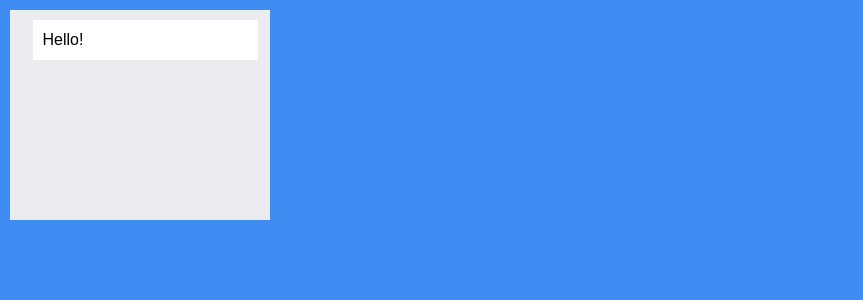
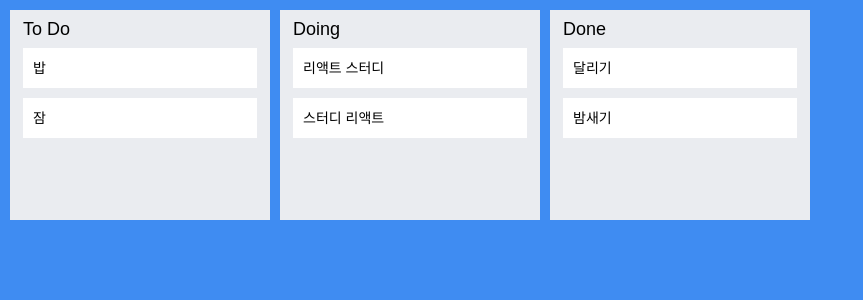
Before and after one commit to Parkjju/trello-clone, a React (Create React App) app in the folder frontend/: page / in a window 1280 px wide. Shown: the top 300 px of the page, without its empty margins (0-863 px from the left). Built offline with nearby package versions, Linux system fonts and the light colour scheme.

Commit message:
feat: 투두리스트 droppable map 적용 완료

```diff
--- a/frontend/src/App.tsx
+++ b/frontend/src/App.tsx
@@ -1,5 +1,8 @@
 import styled from 'styled-components';
-import { DragDropContext, Draggable, Droppable } from 'react-beautiful-dnd';
+import { DragDropContext, Droppable, DropResult } from 'react-beautiful-dnd';
+import { useRecoilState } from 'recoil';
+import { todoState } from './atoms';
+import BoardCard from './components/BoardCard';
 
 const Wrapper = styled.div`
     height: 100vh;
@@ -14,7 +17,6 @@ const Boards = styled.div`
 
 const Board = styled.div`
     padding-top: 10px;
-    padding-left: 10px;
     display: flex;
     flex-direction: column;
     align-items: center;
@@ -28,54 +30,70 @@ const Board = styled.div`
 
 const Title = styled.h1`
     font-weight: 500;
-    font-size: 20px;
+    font-size: 18px;
     margin-bottom: 10px;
     width: 90%;
     text-align: left;
 `;
 
-const Card = styled.div`
-    width: 90%;
-    background-color: white;
-    margin-bottom: 10px;
-    padding: 10px;
-`;
+function App() {
+    const [todos, setTodos] = useRecoilState(todoState);
+    const onDragEnd = ({ destination, source, draggableId }: DropResult) => {
+        if (!destination) return;
+        if (destination?.droppableId === source.droppableId) {
+            setTodos((allBoard) => {
+                const copyBoard = [...allBoard[source.droppableId]];
+                copyBoard.splice(source.index, 1);
+                copyBoard.splice(destination.index, 0, draggableId);
+                return {
+                    ...allBoard,
+                    [source.droppableId]: copyBoard,
+                };
+            });
+        } else {
+            setTodos((allBoard) => {
+                const copySourceBoard = [...allBoard[source.droppableId]];
+                const copyDestinationBoard = [
+                    ...allBoard[destination.droppableId],
+                ];
 
-const Text = styled.p`
-    box-sizing: border-box;
-    width: 100%;
-    white-space: normal;
-    line-height: 1.25rem;
-`;
+                copySourceBoard.splice(source.index, 1);
+                copyDestinationBoard.splice(destination.index, 0, draggableId);
 
-function App() {
-    const onDragEnd = () => {
-        return null;
+                return {
+                    ...allBoard,
+                    [source.droppableId]: copySourceBoard,
+                    [destination.droppableId]: copyDestinationBoard,
+                };
+            });
+        }
     };
     return (
         <DragDropContext onDragEnd={onDragEnd}>
             <Wrapper>
                 <Boards>
-                    <Droppable droppableId='ONE'>
+                    {Object.keys(todos).map((category, index) => {
+                        return (
+                            <Droppable key={category} droppableId={category}>
                                 {(magic) => (
                                     <Board
                                         ref={magic.innerRef}
                                         {...magic.droppableProps}
                                     >
-                                <Draggable index={1} draggableId='two'>
-                                    {(magic) => (
-                                        <Card
-                                            ref={magic.innerRef}
-                                            {...magic.dragHandleProps}
-                                            {...magic.draggableProps}
-                                        >
-                                            <Text>Hello!</Text>
-                                        </Card>
-                                    )}
-                                </Draggable>
+                                        <Title>{category}</Title>
+                                        {todos[category].map((todo, index) => (
+                                            <BoardCard
+                                                key={todo}
+                                                index={index}
+                                                draggableId={todo}
+                                            />
+                                        ))}
+                                        {magic.placeholder}
                                     </Board>
                                 )}
                             </Droppable>
+                        );
+                    })}
                 </Boards>
             </Wrapper>
         </DragDropContext>
--- a/frontend/src/atoms.ts
+++ b/frontend/src/atoms.ts
@@ -1,6 +1,28 @@
 import { atom } from 'recoil';
 
-const todoState = atom({
+interface ITodo {
+    text: string;
+    id: number;
+}
+
+interface ITodoState {
+    [key: string]: string[];
+}
+
+export const todoState = atom<ITodoState>({
     key: 'todo',
-    default: [''],
+    default: {
+        'To Do': ['밥', '잠'],
+        Doing: ['리액트 스터디', '스터디 리액트'],
+        Done: ['달리기', '밤새기'],
+    },
 });
+
+// export const todoState = atom<ITodoState>({
+//     key: 'todo',
+//     default: {
+//         'To Do': ['React study'],
+//         Doing: ['JavaScript study'],
+//         Done: ['Eat', 'Sleep'],
+//     },
+// });
--- /dev/null
+++ b/frontend/src/components/BoardCard.tsx
@@ -0,0 +1,41 @@
+import { Draggable } from 'react-beautiful-dnd';
+import styled from 'styled-components';
+import React from 'react';
+
+const Card = styled.div`
+    width: 90%;
+    background-color: white;
+    margin-bottom: 10px;
+    padding: 10px;
+`;
+
+interface ICardProps {
+    index: number;
+    draggableId: string;
+}
+
+const Text = styled.p`
+    box-sizing: border-box;
+    width: 100%;
+    white-space: normal;
+    line-height: 1.25rem;
+    font-size: 14px;
+`;
+
+function BoardCard({ index, draggableId }: ICardProps) {
+    return (
+        <Draggable index={index} draggableId={draggableId}>
+            {(magic) => (
+                <Card
+                    ref={magic.innerRef}
+                    {...magic.dragHandleProps}
+                    {...magic.draggableProps}
+                >
+                    <Text>{draggableId}</Text>
+                </Card>
+            )}
+        </Draggable>
+    );
+}
+
+export default React.memo(BoardCard);
```
Lines whose indentation alone changed are shown as unchanged.
